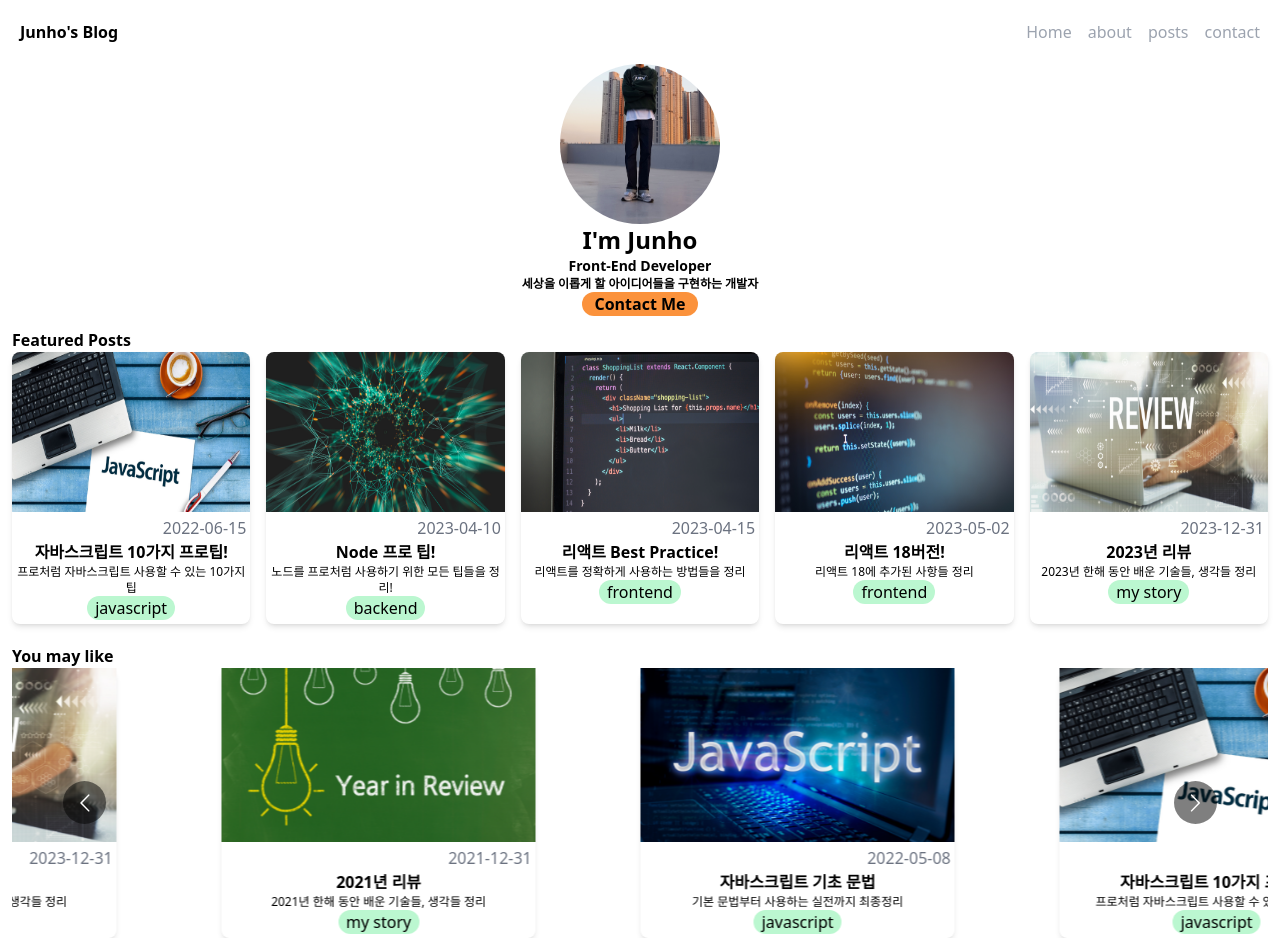
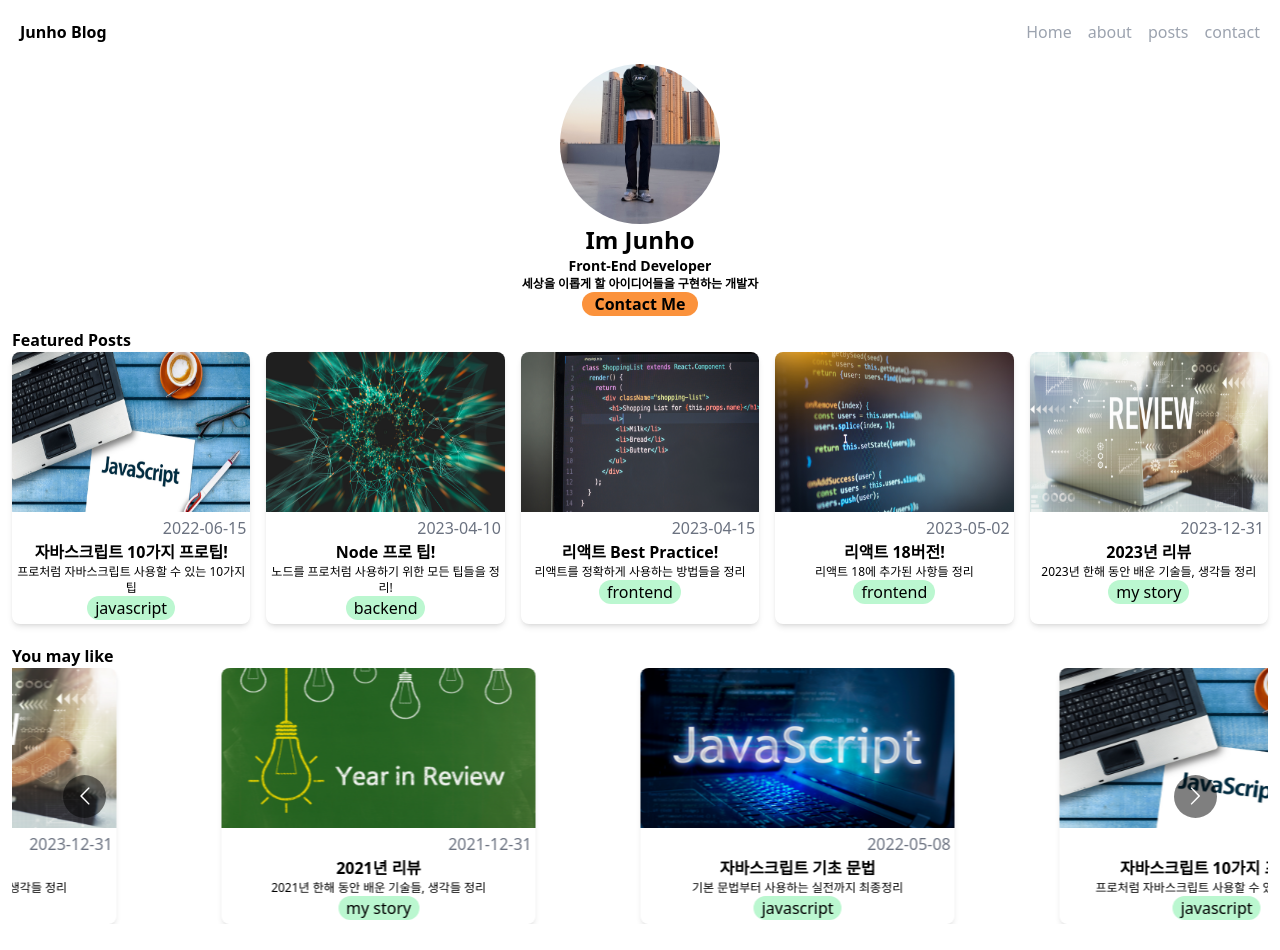
Before and after one commit to JunhOpportunity/JH-Blog, a Next.js app: page / in a window 1280 px wide. Built offline with nearby package versions, Linux system fonts and the light colour scheme.

Commit message:
Build Error Resolve

```diff
--- a/src/app/about/page.tsx
+++ b/src/app/about/page.tsx
@@ -1,17 +1,18 @@
 import Image from "next/image";
 import Link from "next/link";
-import profileImage from "../../../public/images/profile.png";
 
 export default function Contact() {
   return (
     <>
       <div className="flex flex-col items-center">
-        <Image
-          src={profileImage}
+      <Image
+          src="/images/profile.png"
           className="w-40 h-40 rounded-full"
           alt="image"
+          width="64"
+          height="64"
         />
-        <h1 className="font-bold text-2xl">I'm Junho</h1>
+        <h1 className="font-bold text-2xl">Im Junho</h1>
         <h2 className="font-bold text-sm">Front-End Developer</h2>
         <h3 className="font-bold text-xs">
           세상을 이롭게 할 아이디어들을 구현하는 개발자
--- a/src/app/layout.tsx
+++ b/src/app/layout.tsx
@@ -18,7 +18,7 @@ export default function RootLayout({
     <html lang="en">
       <body>
         <header className="top-0 w-full flex justify-between p-5">
-          <Link href="" className="font-bold">Junho's Blog</Link>
+          <Link href="" className="font-bold">Junho Blog</Link>
           <div className="flex gap-4 text-gray-400">
             <Link href="">Home</Link>
             <Link href="about">about</Link>
--- a/src/app/page.tsx
+++ b/src/app/page.tsx
@@ -1,6 +1,5 @@
 import Image from "next/image";
 import { Inter } from "next/font/google";
-import profileImage from "../../public/images/profile.png";
 import Link from "next/link";
 import data from "../../data/posts.json";
 import { CarouselComponent } from "../components/CarouselComponent";
@@ -12,11 +11,13 @@ export default function Home() {
     <>
       <div className="flex flex-col items-center">
         <Image
-          src={profileImage}
+          src="/images/profile.png"
           className="w-40 h-40 rounded-full"
           alt="image"
+          width="64"
+          height="64"
         />
-        <h1 className="font-bold text-2xl">I'm Junho</h1>
+        <h1 className="font-bold text-2xl">Im Junho</h1>
         <h2 className="font-bold text-sm">Front-End Developer</h2>
         <h3 className="font-bold text-xs">
           세상을 이롭게 할 아이디어들을 구현하는 개발자
--- a/src/components/CarouselComponent.tsx
+++ b/src/components/CarouselComponent.tsx
@@ -5,6 +5,7 @@ import "react-multi-carousel/lib/styles.css";
 import PostCardComponent from "./PostCardComponent";
 import data from "../../data/posts.json";
 import Link from "next/link";
+import Image from "next/image";
 
 export const responsive = {
   desktop: {
@@ -42,13 +43,16 @@ export function CarouselComponent() {
       >
         {data.map((postData) => (
           <Link
+            key={postData.path}
             href={`/posts/${postData.path}`}
             className="w-3/4 ease-in duration-300 hover:scale-105 flex flex-col text-center rounded-lg shadow-md shadow-black-100"
           >
-            <div>
-              <img
+            <div className="relative w-full h-40">
+              <Image
+                className="rounded-t-lg"
                 src={`/images/posts/${postData.path}.png`}
                 alt={`${postData.path}`}
+                fill
               />
             </div>
 
--- a/src/components/PostCardComponent.tsx
+++ b/src/components/PostCardComponent.tsx
@@ -7,6 +7,7 @@ export default function PostCardComponent() {
     <>
       {data.map((postData) => (
         <Link
+          key={postData.path}
           href={`/posts/${postData.path}`}
           className="ease-in duration-300 hover:scale-105 flex flex-col text-center rounded-lg shadow-md shadow-black-100"
         >
```
